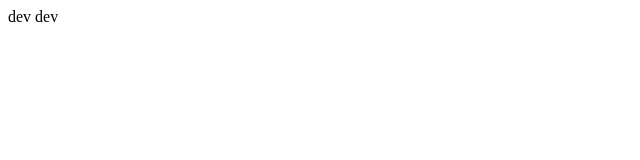
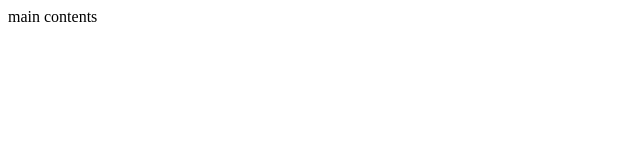
Before and after one commit to hitohata/doc-test-repo, a plain HTML site: page target/index.html in a window 1280 px wide. Shown: the full height of the page, 0-640 px from the left. Drawn offline with Linux system fonts and the light colour scheme.

Commit message:
update main inddex

```diff
--- a/target/index.html
+++ b/target/index.html
@@ -6,6 +6,6 @@
 <meta name="keywords" content="html tutorial template">
 </head>
 <body>
-    dev dev
+    main contents
 </body>
 </html>
```
